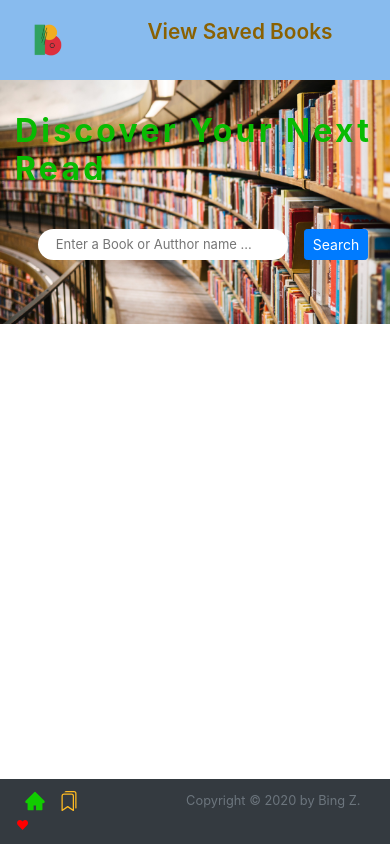
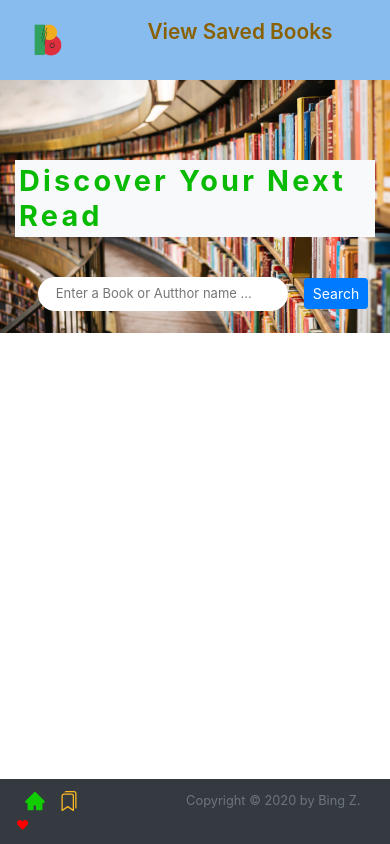
Before and after one commit to imbingz/MERN-Stack-Book-App, a React (Create React App) app in the folder client/: page / in a window 390 px wide. Built offline with nearby package versions, Linux system fonts and the light colour scheme.

Commit message:
improved search styling

```diff
--- a/client/src/pages/Search.css
+++ b/client/src/pages/Search.css
@@ -2,6 +2,7 @@
 	background-image: url('../hero.jpg');
 	background-position: center;
 	background-size: cover;
+	height: 40vh;
 }
 
 .Search-title {
@@ -10,21 +11,24 @@
 	letter-spacing: 0.2rem;
 }
 
-@media only screen and (max-width: 768px) {
-	.Search-title {
-		color: rgb(8, 187, 2);
-		font-weight: 700;
-		font-size: 2rem;
-		letter-spacing: 0.2rem;
-	}
-}
-
 .Search-input {
 	min-width: 250px;
-	padding: 6px 18px;
+	padding: 7px 18px;
 	display: inline-block;
 	margin: 2rem 1rem;
 	border-radius: 25px;
 	border: none;
 	font-size: small;
 }
+
+@media only screen and (max-width: 768px) {
+	.jumbotron {
+		height: 30vh;
+	}
+	.Search-title {
+		color: rgb(8, 187, 2);
+		font-weight: 700;
+		font-size: 1.8rem;
+		letter-spacing: 0.2rem;
+	}
+}
--- a/client/src/pages/Search.jsx
+++ b/client/src/pages/Search.jsx
@@ -70,7 +70,7 @@ function Search () {
 		<main>
 			<Jumbotron fluid className='jumbotron'>
 				<Container className='d-flex flex-column justify-content-center align-items-center'>
-					<h1 className='Search-title'>Discover Your Next Read</h1>
+					<h1 className='Search-title bg-light p-1 mt-5'>Discover Your Next Read</h1>
 					<form onSubmit={handleFetchBook}>
 						<label htmlFor='query' />
 						<input
```
